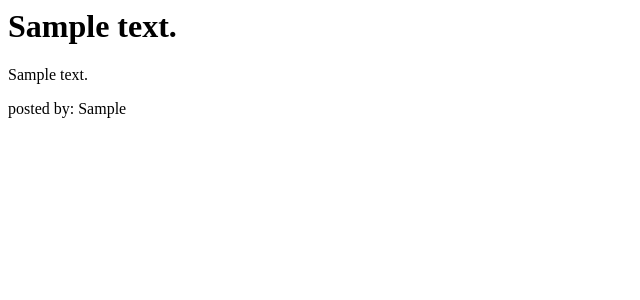
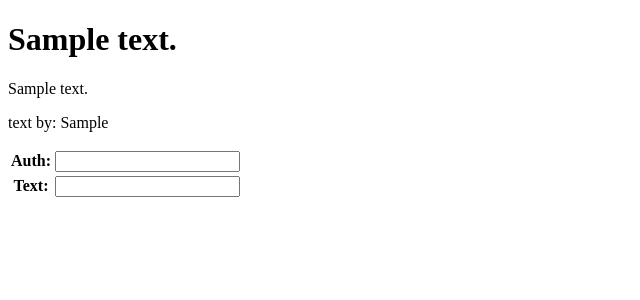
Before and after one commit to markus1991kartal/djstud, a Django app: page /blog/ in a window 1280 px wide. Shown: the top 300 px of the page, without its empty margins (0-640 px from the left). Run offline with Django 3.2, Linux system fonts and the light colour scheme; tables that the repository leaves empty hold one stand-in row (values such as "Sample post").

Commit message:
I had added forms with commen without POST method

```diff
--- /dev/null
+++ b/project/blog/forms.py
@@ -0,0 +1,5 @@
+from django import forms
+
+class CommentForm(forms.Form):
+    auth = forms.CharField()
+    text = forms.CharField()
--- a/project/blog/models.py
+++ b/project/blog/models.py
@@ -11,3 +11,7 @@ class Article(models.Model):
 
     def __str__(self):
         return self.title_text
+
+#class Comment(models.Model):
+#    comment = models.ForeignKey(Article, on_delete=models.Cascade, related_name='comments')
+#    comment_text = models.TextField()
--- a/project/blog/templates/blog/detail.html
+++ b/project/blog/templates/blog/detail.html
@@ -1,7 +1,17 @@
-{% for article in articles %}
-    <div>
+<!DOCTYPE html>
+<html>
+<head>
+    <meta charset="utf-8" />
+    <title>Blog with some comments</title>
+</head>
+<body>
+    {% for article in articles %}
         <h1>{{ article.title_text }}</h1>
         <p>{{ article.body_text }}</p>
-        <p> posted by: {{ article.by_auth }}</p>
-    </div>
-{% endfor %}
+        <p>text by: {{ article.by_auth }}</p>
+        <table>
+            {{ empty_form }}
+        </table>
+    {% endfor %}
+</body>
+</html>
--- a/project/blog/urls.py
+++ b/project/blog/urls.py
@@ -8,4 +8,5 @@ app_name = 'blog'
 
 urlpatterns = [
     path('', views.art_pub, name='art_pub'),
+#    path('', views.art_comm, name='art_comm'),
 ]
--- a/project/blog/views.py
+++ b/project/blog/views.py
@@ -1,9 +1,21 @@
 from django.shortcuts import render
+
+
 from .models import Article
+from .forms import CommentForm
 
 
 
 
 def art_pub(request):
     articles = Article.objects.filter()
-    return render(request, 'blog/detail.html', {'articles': articles})
+    commentform = CommentForm()
+    return render(request, 'blog/detail.html', {
+                                                'articles': articles,
+                                                'empty_form': commentform,
+                                                })
+
+
+#def art_comm(request):
+#    commentform = CommentForm()
+#    return render(request, 'blog/detail.html', {'empty_form': commentform})
```
